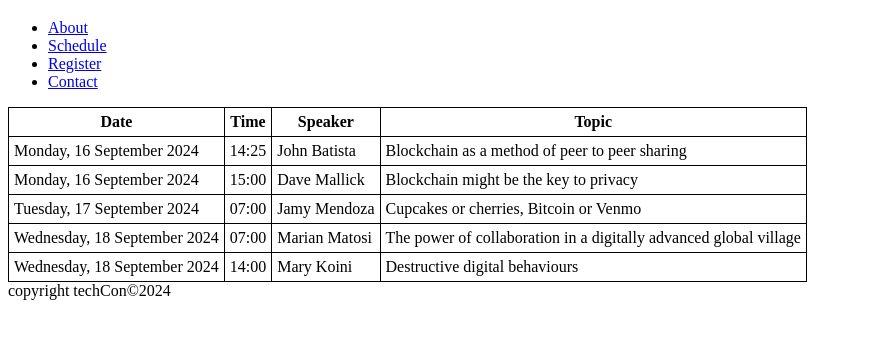
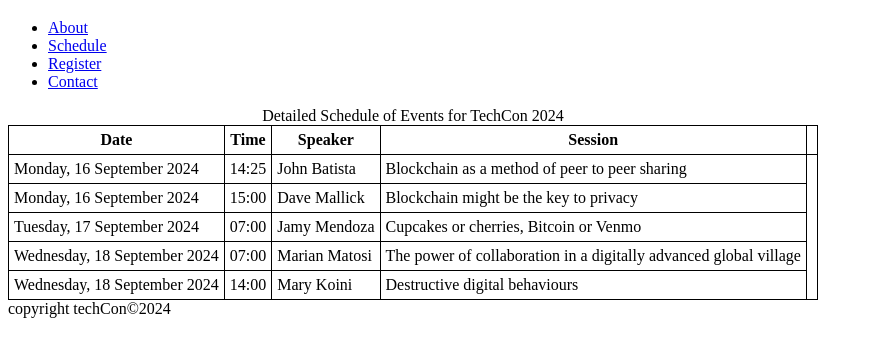
Before and after one commit to DunamisDon/TechCon_HTML, a plain HTML site: page techcon_website/schedule.html in a window 1280 px wide. Shown: the part 61-418 px from the top of the page, without its empty margins (0-873 px from the left). Drawn offline with Linux system fonts and the light colour scheme.

Commit message:
added schedule.html

```diff
--- a/techcon_website/schedule.html
+++ b/techcon_website/schedule.html
@@ -48,7 +48,10 @@
                     Speaker
                 </th>
                 <th>
-                    Topic
+                    Session
+                </th>
+                <th scope="colgroup"></th>
+                    <caption>Detailed Schedule of Events for TechCon 2024</caption>
                 </th>
             </thead>
             <tbody>
```
